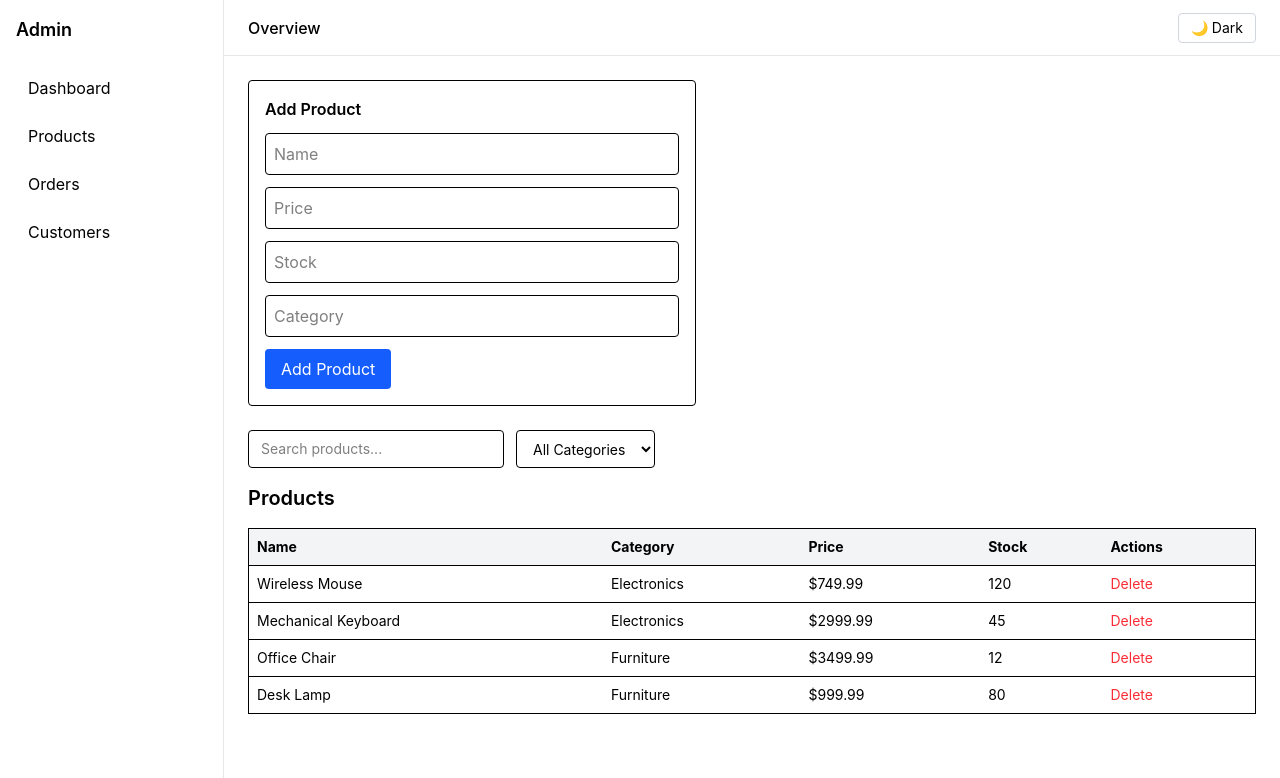
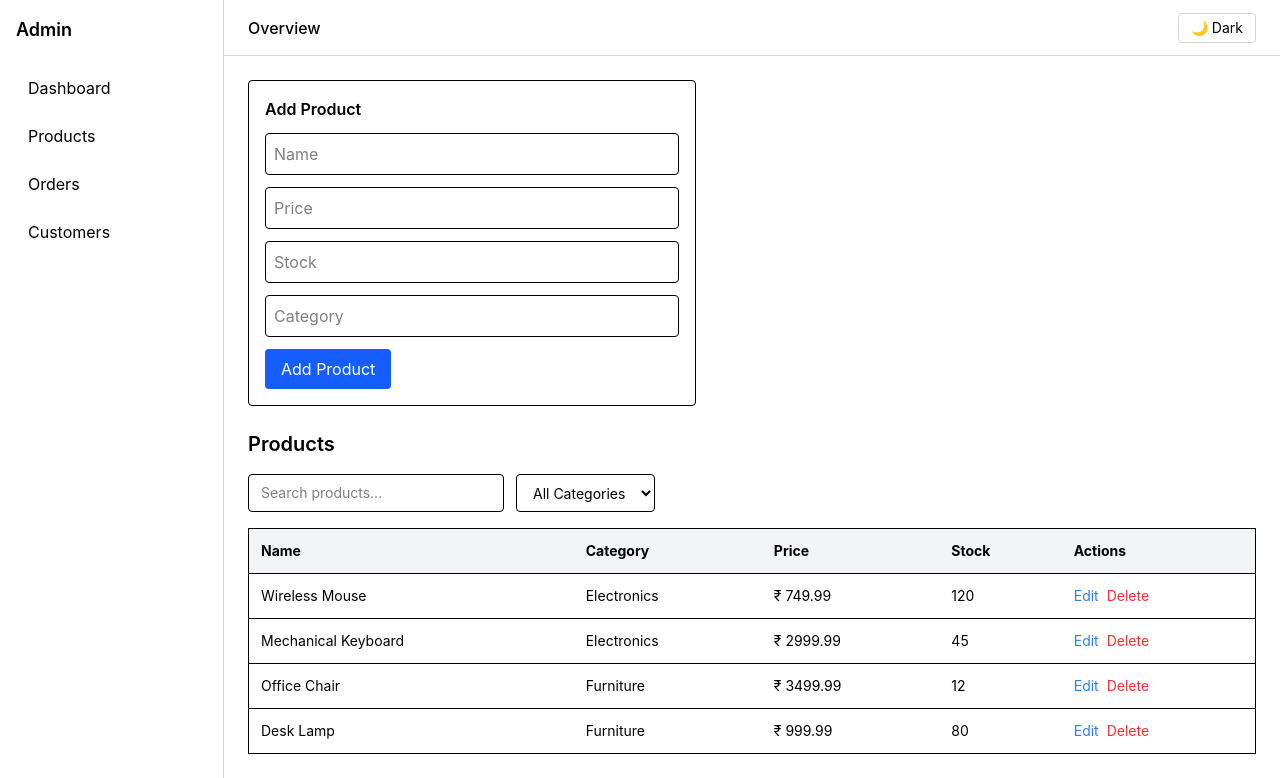
Before and after one commit to RutujaBhojane/Ecommerce-App, a React (Vite) app: page /products in a window 1280 px wide. Shown: the top 778 px of the page. Built offline with nearby package versions, Linux system fonts and the light colour scheme; data requests are answered from the project's data file.

Commit message:
added edit functionality for products and changed CSS

```diff
--- a/data/db.json
+++ b/data/db.json
@@ -22,25 +22,25 @@
       "category": "Furniture"
     },
     {
-      "id": "4",
       "name": "Desk Lamp",
       "price": 999.99,
       "stock": 80,
-      "category": "Furniture"
+      "category": "Furniture",
+      "id": "4"
     }
   ],
   "orders": [
     {
       "id": "1",
       "customerName": "Asha Patel",
-      "status": "processing",
+      "status": "shipped",
       "amount": 1280,
       "date": "2024-01-15"
     },
     {
       "id": "2",
       "customerName": "Rohan Mehta",
-      "status": "shipped",
+      "status": "processing",
       "amount": 760.5,
       "date": "2024-01-16"
     },
--- a/src/components/layout/Header.tsx
+++ b/src/components/layout/Header.tsx
@@ -4,7 +4,7 @@ const Header = () => {
   const { isDark, toggleTheme } = useTheme();
 
   return (
-    <div className="h-14 bg-white dark:bg-gray-900 border-b border-gray-200 dark:border-gray-700 flex items-center justify-between px-6">
+    <div className="h-14 bg-white dark:bg-gray-900 border-b border-gray-300 dark:border-gray-700 flex items-center justify-between px-6">
       <h2 className="text-base font-medium dark:text-white">Overview</h2>
       <button
         onClick={toggleTheme}
--- a/src/components/layout/Sidebar.tsx
+++ b/src/components/layout/Sidebar.tsx
@@ -2,7 +2,7 @@ import { Link } from 'react-router-dom';
 
 const Sidebar = () => {
   return (
-    <div className="w-56 h-screen bg-white dark:bg-gray-900 border-r border-gray-200 dark:border-gray-700 p-4">
+    <div className="w-56 h-screen bg-white dark:bg-gray-900 border-r border-gray-300 dark:border-gray-700 p-4">
       <h1 className="text-lg font-semibold mb-6 dark:text-white">Admin</h1>
       <nav className="flex flex-col gap-2">
         <Link to="/" className="px-3 py-2 rounded hover:bg-gray-100 dark:text-gray-300 dark:hover:bg-gray-700">Dashboard</Link>
--- /dev/null
+++ b/src/features/products/EditProductModal.tsx
@@ -0,0 +1,114 @@
+import { useEffect } from 'react';
+import { useForm } from 'react-hook-form';
+import { zodResolver } from '@hookform/resolvers/zod';
+import { z } from 'zod';
+import { useAppDispatch, useAppSelector } from '../../app/hooks';
+import { editProduct, setSelectedProduct } from './productsSlice';
+
+const productSchema = z.object({
+  name: z.string().min(2, 'Name must be at least 2 characters'),
+  price: z.coerce.number().positive('Price must be positive'),
+  stock: z.coerce.number().int().nonnegative('Stock cannot be negative'),
+  category: z.string().min(2, 'Category is required'),
+});
+
+type ProductFormData = z.infer<typeof productSchema>;
+
+const EditProductModal = () => {
+  const dispatch = useAppDispatch();
+  const selectedProduct = useAppSelector((state) => state.products.selectedProduct);
+
+  const {
+    register,
+    handleSubmit,
+    formState: { errors },
+    reset,
+  } = useForm<ProductFormData>({
+    resolver: zodResolver(productSchema),
+  });
+
+  // pre-fill form when selectedProduct changes
+  useEffect(() => {
+    if (selectedProduct) {
+      reset({
+        name: selectedProduct.name,
+        price: selectedProduct.price,
+        stock: selectedProduct.stock,
+        category: selectedProduct.category,
+      });
+    }
+  }, [selectedProduct, reset]);
+
+  if (!selectedProduct) return null;
+
+  const onSubmit = (data: ProductFormData) => {
+    dispatch(editProduct({ ...data, id: selectedProduct.id }));
+    dispatch(setSelectedProduct(null));
+  };
+
+  return (
+    // backdrop
+    <div className="fixed inset-0 bg-black bg-opacity-40 flex items-center justify-center z-50">
+      {/* modal box */}
+      <div className="bg-white rounded-lg p-6 w-full max-w-md shadow-lg">
+        <h3 className="text-lg font-semibold mb-4">Edit Product</h3>
+
+        <form onSubmit={handleSubmit(onSubmit)}>
+          <div className="mb-3">
+            <input
+              {...register('name')}
+              placeholder="Name"
+              className="w-full border p-2 rounded"
+            />
+            {errors.name && <p className="text-red-500 text-sm">{errors.name.message}</p>}
+          </div>
+
+          <div className="mb-3">
+            <input
+              {...register('price')}
+              placeholder="Price"
+              className="w-full border p-2 rounded"
+            />
+            {errors.price && <p className="text-red-500 text-sm">{errors.price.message}</p>}
+          </div>
+
+          <div className="mb-3">
+            <input
+              {...register('stock')}
+              placeholder="Stock"
+              className="w-full border p-2 rounded"
+            />
+            {errors.stock && <p className="text-red-500 text-sm">{errors.stock.message}</p>}
+          </div>
+
+          <div className="mb-4">
+            <input
+              {...register('category')}
+              placeholder="Category"
+              className="w-full border p-2 rounded"
+            />
+            {errors.category && <p className="text-red-500 text-sm">{errors.category.message}</p>}
+          </div>
+
+          <div className="flex gap-3">
+            <button
+              type="submit"
+              className="bg-blue-600 text-white px-4 py-2 rounded hover:bg-blue-700"
+            >
+              Save Changes
+            </button>
+            <button
+              type="button"
+              onClick={() => dispatch(setSelectedProduct(null))}
+              className="border px-4 py-2 rounded hover:bg-gray-100"
+            >
+              Cancel
+            </button>
+          </div>
+        </form>
+      </div>
+    </div>
+  );
+};
+
+export default EditProductModal;
--- a/src/features/products/ProductList.tsx
+++ b/src/features/products/ProductList.tsx
@@ -1,7 +1,8 @@
 import { useEffect, useMemo } from 'react';
 import { useAppDispatch, useAppSelector } from '../../app/hooks';
-import { fetchProducts, deleteProduct, setSearchQuery, setSelectedCategory } from './productsSlice';
+import { fetchProducts, deleteProduct, setSearchQuery, setSelectedCategory, setSelectedProduct } from './productsSlice';
 import ProductForm from './ProductForm';
+import EditProductModal from './EditProductModal';
 
 const ProductList = () => {
   const dispatch = useAppDispatch();
@@ -13,12 +14,10 @@ const ProductList = () => {
     dispatch(fetchProducts());
   }, [dispatch]);
 
-  // get unique categories from items
   const categories = useMemo(() => {
-    return ['', ...new Set(items.map((p) => p.category))];
+    return [...new Set(items.map((p) => p.category))];
   }, [items]);
 
-  // filter items based on search and category
   const filteredItems = useMemo(() => {
     return items.filter((p) => {
       const matchesSearch = p.name.toLowerCase().includes(searchQuery.toLowerCase());
@@ -34,6 +33,15 @@ const ProductList = () => {
     <div className="p-6">
       <ProductForm />
 
+      <h2 className="text-xl font-semibold mb-4">
+        Products{' '}
+        {filteredItems.length !== items.length && (
+          <span className="text-sm font-normal text-gray-400">
+            ({filteredItems.length} of {items.length})
+          </span>
+        )}
+      </h2>
+
       {/* Search and Filter */}
       <div className="flex gap-3 mb-4">
         <input
@@ -41,45 +49,48 @@ const ProductList = () => {
           placeholder="Search products..."
           value={searchQuery}
           onChange={(e) => dispatch(setSearchQuery(e.target.value))}
-          className="border rounded px-3 py-2 text-sm w-64 dark:bg-gray-800 dark:text-white dark:border-gray-600"
+          className="border border-t rounded px-3 py-2 text-sm w-64"
         />
         <select
           value={selectedCategory}
           onChange={(e) => dispatch(setSelectedCategory(e.target.value))}
-          className="border rounded px-3 py-2 text-sm dark:bg-gray-800 dark:text-white dark:border-gray-600"
+          className="border border-t rounded px-3 py-2 text-sm"
         >
           <option value="">All Categories</option>
-          {categories.filter(Boolean).map((cat) => (
+          {categories.map((cat) => (
             <option key={cat} value={cat}>{cat}</option>
           ))}
         </select>
       </div>
 
-      {/* Products Table */}
-      <h2 className="text-xl font-semibold mb-4 dark:text-white">
-        Products {filteredItems.length !== items.length && `(${filteredItems.length} of ${items.length})`}
-      </h2>
-      <table className="w-full text-sm border dark:border-gray-700">
+      {/* Table */}
+      <table className="w-full text-sm border border-t">
         <thead>
-          <tr className="bg-gray-100 dark:bg-gray-800 text-left">
-            <th className="p-2 dark:text-gray-300">Name</th>
-            <th className="p-2 dark:text-gray-300">Category</th>
-            <th className="p-2 dark:text-gray-300">Price</th>
-            <th className="p-2 dark:text-gray-300">Stock</th>
-            <th className="p-2 dark:text-gray-300">Actions</th>
+          <tr className="bg-gray-100 text-left">
+            <th className="p-3">Name</th>
+            <th className="p-3">Category</th>
+            <th className="p-3">Price</th>
+            <th className="p-3">Stock</th>
+            <th className="p-3">Actions</th>
           </tr>
         </thead>
         <tbody>
           {filteredItems.map((p) => (
-            <tr key={p.id} className="border-t dark:border-gray-700 dark:text-gray-300">
-              <td className="p-2">{p.name}</td>
-              <td className="p-2">{p.category}</td>
-              <td className="p-2">${p.price.toFixed(2)}</td>
-              <td className="p-2">{p.stock}</td>
-              <td className="p-2">
+            <tr key={p.id} className="border-t">
+              <td className="p-3">{p.name}</td>
+              <td className="p-3">{p.category}</td>
+              <td className="p-3">₹ {p.price.toFixed(2)}</td>
+              <td className="p-3">{p.stock}</td>
+              <td className="p-3">
+                <button
+                  onClick={() => dispatch(setSelectedProduct(p))}
+                  className="text-blue-500 text-sm hover:underline"
+                >
+                  Edit
+                </button>
                 <button
                   onClick={() => dispatch(deleteProduct(p.id))}
-                  className="text-red-500 text-sm hover:underline"
+                  className="text-red-500 text-sm hover:underline ml-2"
                 >
                   Delete
                 </button>
@@ -95,6 +106,7 @@ const ProductList = () => {
           )}
         </tbody>
       </table>
+      <EditProductModal />
     </div>
   );
 };
--- a/src/features/products/productsSlice.ts
+++ b/src/features/products/productsSlice.ts
@@ -7,6 +7,7 @@ interface ProductsState {
   error: string | null;
   searchQuery: string;
   selectedCategory: string;
+  selectedProduct: Product | null;
 }
 
 const initialState: ProductsState = {
@@ -15,6 +16,7 @@ const initialState: ProductsState = {
   error: null,
   searchQuery: "",
   selectedCategory: "",
+  selectedProduct: null,
 };
 
 export const fetchProducts = createAsyncThunk("products/fetch", async () => {
@@ -42,6 +44,21 @@ export const deleteProduct = createAsyncThunk(
   },
 );
 
+export const editProduct = createAsyncThunk(
+  "products/edit",
+  async (product: Product) => {
+    const response = await fetch(
+      `http://localhost:5000/products/${product.id}`,
+      {
+        method: "PUT",
+        headers: { "Content-Type": "application/json" },
+        body: JSON.stringify(product),
+      },
+    );
+    return (await response.json()) as Product;
+  },
+);
+
 const productsSlice = createSlice({
   name: "products",
   initialState,
@@ -51,6 +68,9 @@ const productsSlice = createSlice({
     },
     setSelectedCategory(state, action) {
       state.selectedCategory = action.payload;
+    },
+    setSelectedProduct: (state, action) => {
+      state.selectedProduct = action.payload;
     },
   },
   extraReducers: (builder) => {
@@ -72,9 +92,13 @@ const productsSlice = createSlice({
       })
       .addCase(deleteProduct.fulfilled, (state, action) => {
         state.items = state.items.filter((p) => p.id !== action.payload);
+      })
+      .addCase(editProduct.fulfilled, (state, action) => {
+        const index = state.items.findIndex((p) => p.id === action.payload.id);
+        if (index !== -1) state.items[index] = action.payload;
       });
   },
 });
 
-export const { setSearchQuery, setSelectedCategory } = productsSlice.actions;
+export const { setSearchQuery, setSelectedCategory, setSelectedProduct } = productsSlice.actions;
 export default productsSlice.reducer;
```
